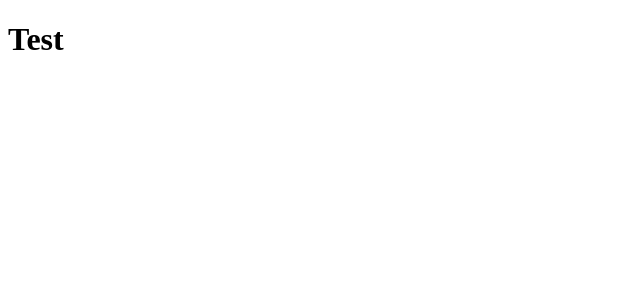
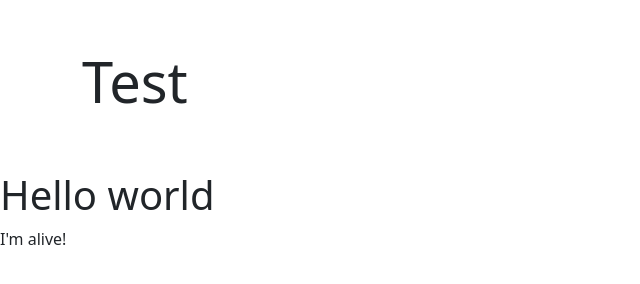
Before and after one commit to UWCS/PortfolioExample, a plain HTML site: page index.html in a window 1280 px wide. Shown: the whole page, without its empty margins (0-640 px from the left). Drawn offline with nearby package versions, Linux system fonts and the light colour scheme.

Commit message:
push change

```diff
--- a/index.html
+++ b/index.html
@@ -3,9 +3,28 @@
 <html lang="en">
     <head>
         <title>Ed's Portfolio</title>
+        <meta charset="UTF-8">
+        <meta name="viewport" content="width=device-width, initial-scale=1">
+        <link href="https://cdn.jsdelivr.net/npm/bootstrap@5.3.8/dist/css/bootstrap.min.css" rel="stylesheet" integrity="sha384-sRIl4kxILFvY47J16cr9ZwB07vP4J8+LH7qKQnuqkuIAvNWLzeN8tE5YBujZqJLB" crossorigin="anonymous">
     </head>
 
     <body>
-        <h1>Test</h1>
+        <div class="container py-5">
+            <h1 class="display-4">Test</h1>
+        </div>
+
+        <script src="https://cdn.jsdelivr.net/npm/bootstrap@5.3.8/dist/js/bootstrap.bundle.min.js" integrity="sha384-FKyoEForCGlyvwx9Hj09JcYn3nv7wiPVlz7YYwJrWVcXK/BmnVDxM+D2scQbITxI" crossorigin="anonymous"></script>
     </body>
 </html>
+
+<!DOCTYPE html>
+
+<html lang="en">
+    <head>
+        <title>Ed's Portfolio</title>
+        <meta charset="UTF-8">
+    <body>
+        <h1>Hello world</h1>
+        <p>I'm alive!</p>
+    </body>
+</html>
```
